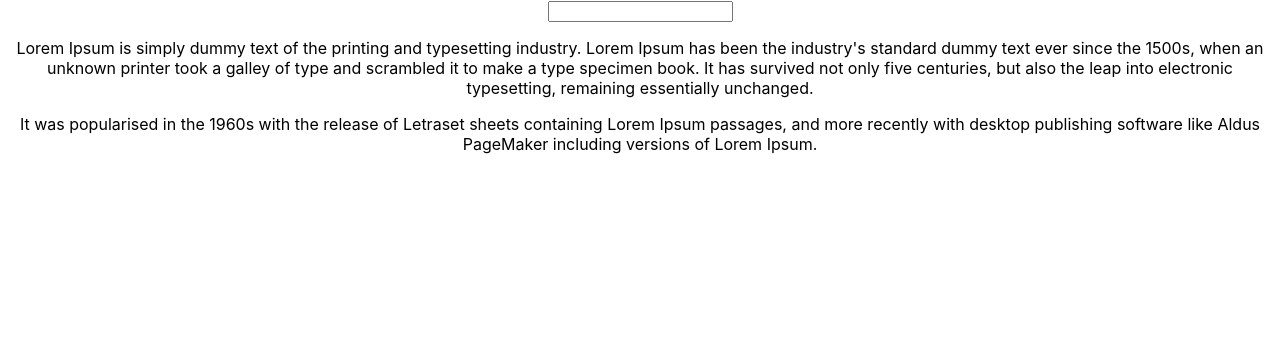
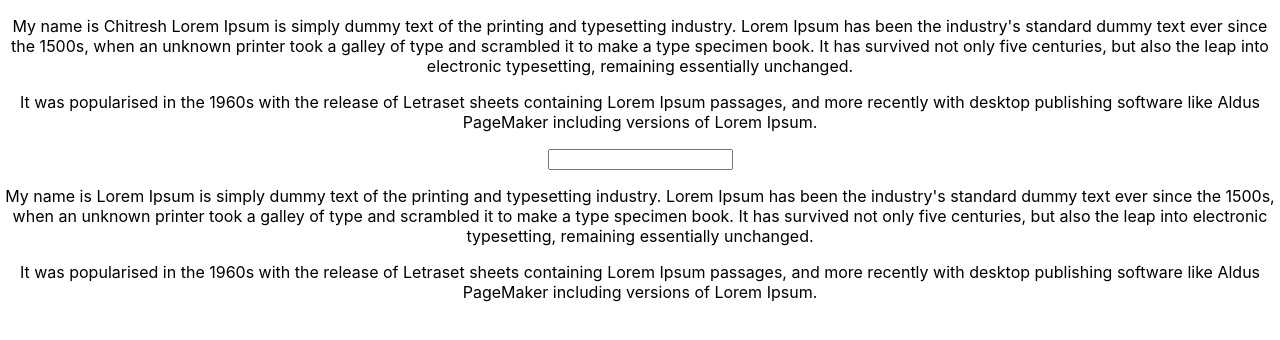
Before and after one commit to Chitresh97/react-assignment-1, a React (Create React App) app: page / in a window 1280 px wide. Shown: the top 340 px of the page. Built offline with nearby package versions, Linux system fonts and the light colour scheme.

Commit message:
4th task completed

```diff
--- a/src/App.js
+++ b/src/App.js
@@ -6,6 +6,7 @@ class App extends Component {
   render() {
     return (
       <div className="App">
+        <UserOutput name="Chitresh"/>
         <UserInput/>
         <UserOutput/>
 
--- a/src/UserOutput/UserOutput.js
+++ b/src/UserOutput/UserOutput.js
@@ -1,9 +1,9 @@
 import React from 'react'
 
-const UserOutput=()=>{
+const UserOutput=(props)=>{
     return(
         <div className="UserInput">
-            <p> Lorem Ipsum is simply dummy text of the printing and typesetting industry.
+            <p> My name is {props.name} Lorem Ipsum is simply dummy text of the printing and typesetting industry.
                 Lorem Ipsum has been the industry's standard dummy text ever since the 1500s,
                 when an unknown printer took a galley of type and scrambled it to make a type specimen book.
                 It has survived not only five centuries, but also the leap into electronic typesetting,
```
